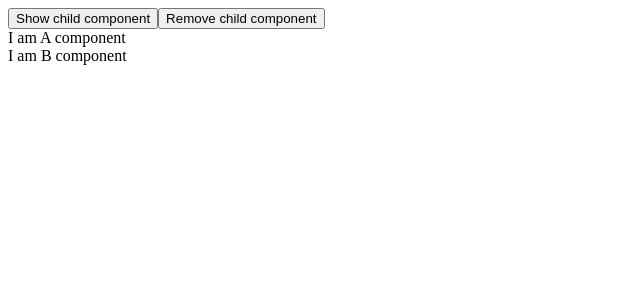
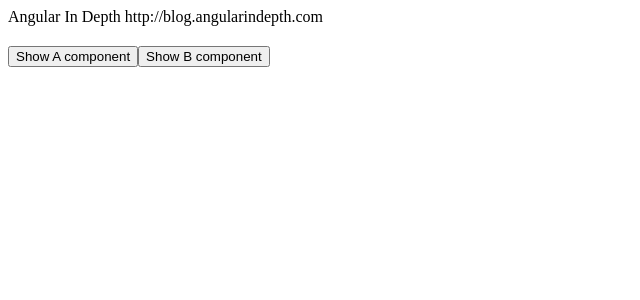
Before and after one commit to maxkoretskyi/dom-manipulation-workshop, an Angular app: page / in a window 1280 px wide. Shown: the top 300 px of the page, without its empty margins (0-640 px from the left). Built offline with nearby package versions, Linux system fonts and the light colour scheme.

Commit message:
Dynamic components rendering with VC (logic inside a directive)

```diff
--- a/src/app/a-component.ts
+++ b/src/app/a-component.ts
@@ -1,14 +1,10 @@
-import { Component, DoCheck } from '@angular/core';
+import { Component } from '@angular/core';
 
 @Component({
   selector: 'app-a-comp',
   template: `
     <div>I am A component</div>
-    <app-b-comp></app-b-comp>
   `
 })
-export class AComponent implements DoCheck {
-  ngDoCheck() {
-    console.log('ngDoCheck is called on AComponent');
-  }
+export class AComponent {
 }
--- a/src/app/app-ng-if.directive.ts
+++ /dev/null
@@ -1,21 +0,0 @@
-import { Directive, Input, OnChanges, TemplateRef, ViewContainerRef, ViewRef } from '@angular/core';
-
-@Directive({
-  selector: '[appNgIfDirective]'
-})
-export class AppNgIfDirective implements OnChanges {
-  @Input() appNgIfDirective;
-  view: ViewRef;
-
-  constructor(private vc: ViewContainerRef, private template: TemplateRef<any>) {
-    this.view = this.template.createEmbeddedView(null);
-  }
-
-  ngOnChanges() {
-    if (this.appNgIfDirective) {
-      this.vc.insert(this.view);
-    } else {
-      this.vc.detach();
-    }
-  }
-}
--- a/src/app/app.component.ts
+++ b/src/app/app.component.ts
@@ -1,30 +1,19 @@
-import { AfterViewChecked, Component, ElementRef, TemplateRef, ViewChild, ViewChildren, ViewContainerRef } from '@angular/core';
+import { Component } from '@angular/core';
+import { AComponent } from './a-component';
+import { BComponent } from './b-component';
 
 @Component({
   selector: 'app-root',
   template: `
-    <button (click)="show()">Show child component</button>
-    <button (click)="remove()">Remove child component</button>
-    <ng-template [appNgIfDirective]="showChildComponent">
-      <app-a-comp #c></app-a-comp>
-    </ng-template>
+    <button (click)="show('a')">Show A component</button>
+    <button (click)="show('b')">Show B component</button>
+    <ng-container [appDrawDynamicComponent]="component"></ng-container>
   `
 })
-export class AppComponent implements AfterViewChecked {
-  @ViewChildren('c', {read: ElementRef}) childComps;
-  @ViewChild(TemplateRef) template;
-  @ViewChild('vc', {read: ViewContainerRef}) vc;
-  showChildComponent = true;
+export class AppComponent {
+  component = null;
 
-  ngAfterViewChecked() {
-    console.log('number of child components: ' + this.childComps.length);
-  }
-
-  show() {
-    this.showChildComponent = true;
-  }
-
-  remove() {
-    this.showChildComponent = false;
+  show(type) {
+    this.component = type === 'a' ? AComponent : BComponent;
   }
 }
--- a/src/app/app.module.ts
+++ b/src/app/app.module.ts
@@ -3,14 +3,18 @@
 import { AppComponent } from './app.component';
 import { BComponent } from './b-component';
 import { AComponent } from './a-component';
-import { AppNgIfDirective } from './app-ng-if.directive';
+import { AppDrawDynamicComponentDirective } from './draw-dynamic-component.directive';
 
 @NgModule({
   declarations: [
     AppComponent,
     AComponent,
     BComponent,
-    AppNgIfDirective
+    AppDrawDynamicComponentDirective
+  ],
+  entryComponents: [
+    AComponent,
+    BComponent
   ],
   imports: [
     BrowserModule
--- a/src/app/b-component.ts
+++ b/src/app/b-component.ts
@@ -1,4 +1,4 @@
-import { Component, DoCheck } from '@angular/core';
+import { Component } from '@angular/core';
 
 @Component({
   selector: 'app-b-comp',
@@ -6,8 +6,5 @@
     <div>I am B component</div>
   `
 })
-export class BComponent implements DoCheck {
-  ngDoCheck() {
-    console.log('ngDoCheck is called on BComponent');
-  }
+export class BComponent {
 }
--- /dev/null
+++ b/src/app/draw-dynamic-component.directive.ts
@@ -0,0 +1,19 @@
+import { ComponentFactoryResolver, Directive, Input, OnChanges, ViewContainerRef } from '@angular/core';
+
+@Directive({
+  selector: '[appDrawDynamicComponent]'
+})
+export class AppDrawDynamicComponentDirective implements OnChanges {
+  @Input() appDrawDynamicComponent;
+
+  constructor(private vc: ViewContainerRef, private resolver: ComponentFactoryResolver) {
+  }
+
+  ngOnChanges() {
+    if (this.appDrawDynamicComponent) {
+      this.vc.clear();
+      const factory = this.resolver.resolveComponentFactory(this.appDrawDynamicComponent);
+      this.vc.createComponent(factory);
+    }
+  }
+}
--- a/src/index.html
+++ b/src/index.html
@@ -6,9 +6,13 @@
   <base href="/">
 
   <meta name="viewport" content="width=device-width, initial-scale=1">
-  <link rel="icon" type="image/x-icon" href="favicon.ico">
+  <link rel="icon" type="image/x-icon" href="favicon.ico?v=2">
 </head>
 <body>
-  <app-root></app-root>
+<header style="margin-bottom: 20px">
+  Angular In Depth
+  http://blog.angularindepth.com
+</header>
+<app-root></app-root>
 </body>
 </html>
```
Also changed, not shown: 1 other file (tests, documents, lock files or other folders).
